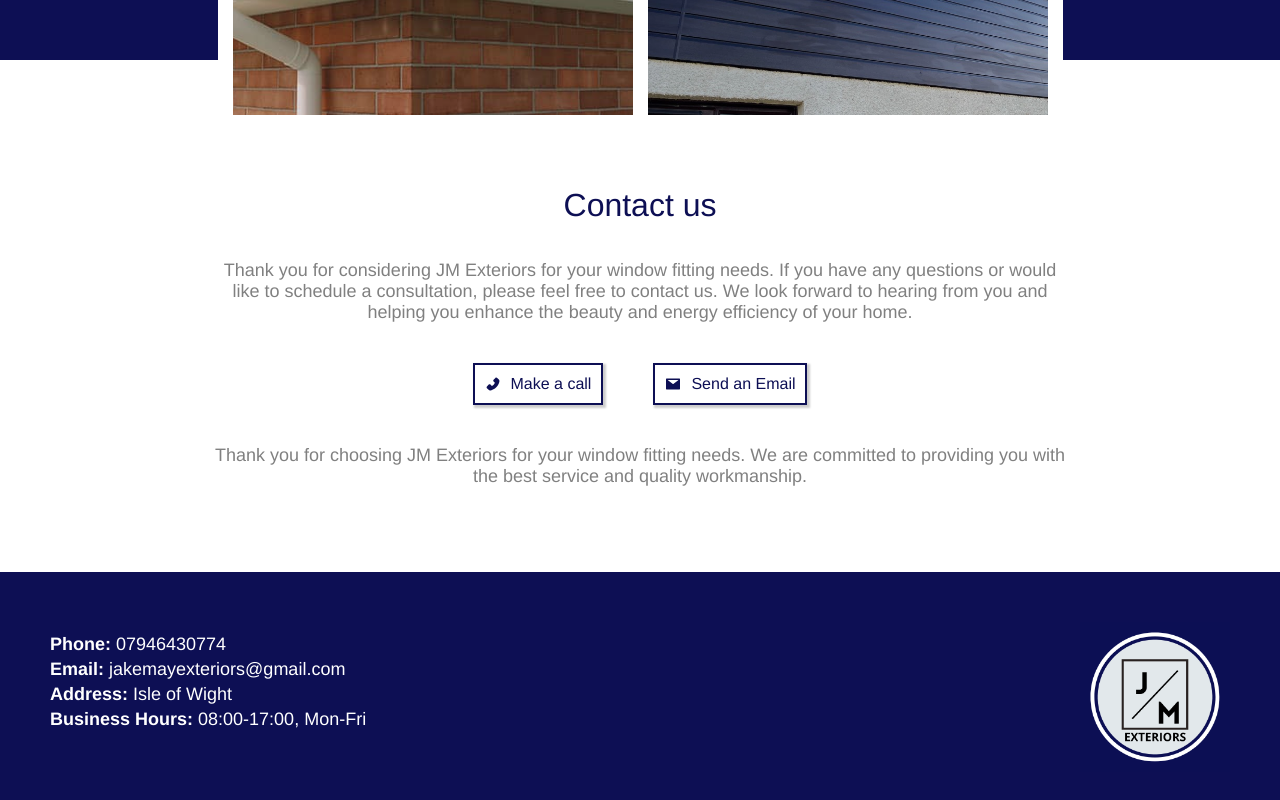
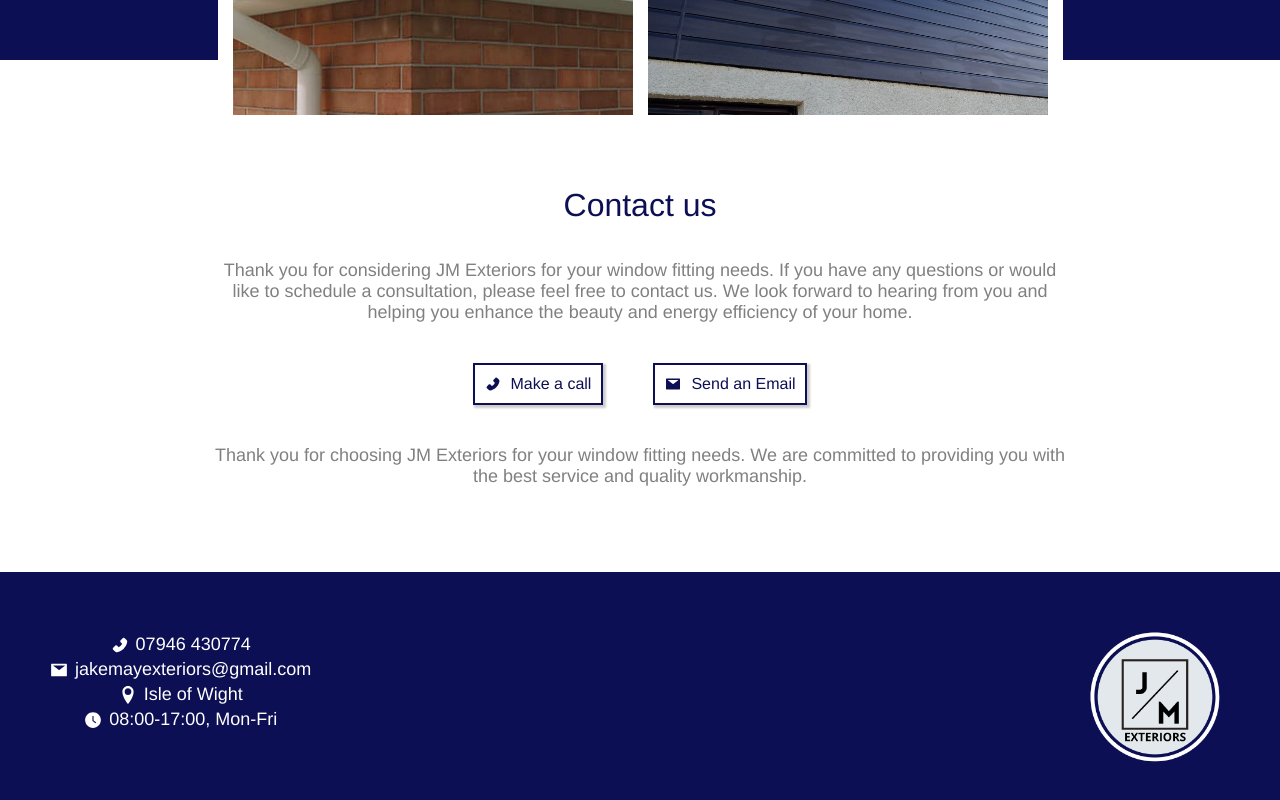
Before and after one commit to leoarthurwall/JM-Exteriors, a React (Create React App) app: page / in a window 1280 px wide. Shown: the part 2405-3205 px from the top of the page. Built offline with nearby package versions, Linux system fonts and the light colour scheme.

Commit message:
footer - added icons instead of text for the list items

```diff
--- a/src/components/Footer/Footer.js
+++ b/src/components/Footer/Footer.js
@@ -1,5 +1,7 @@
 import React from "react";
 import styles from "./Footer.module.css";
+import { AiFillPhone, AiFillMail, AiFillClockCircle } from "react-icons/ai";
+import { ImLocation } from "react-icons/im";
 
 const Footer = () => {
   return (
@@ -7,18 +9,20 @@ const Footer = () => {
       <div className={styles.right}>
         <ul className={styles.ul}>
           <li className={styles.list}>
-            <span className={styles.span}>Phone: </span>07946430774
+            <AiFillPhone />
+            07946 430774
           </li>
           <li className={styles.list}>
-            <span className={styles.span}>Email:</span>{" "}
+            <AiFillMail />
             jakemayexteriors@gmail.com
           </li>
           <li className={styles.list}>
-            <span className={styles.span}>Address: </span>Isle of Wight
+            <ImLocation />
+            Isle of Wight
           </li>
           <li className={styles.list}>
-            <span className={styles.span}>Business Hours: </span>08:00-17:00,
-            Mon-Fri
+            <AiFillClockCircle />
+            08:00-17:00, Mon-Fri
           </li>
         </ul>
       </div>
--- a/src/components/Footer/Footer.module.css
+++ b/src/components/Footer/Footer.module.css
@@ -54,6 +54,10 @@
 .list {
   font-size: 18px;
   font-weight: 300;
+  display: flex;
+  justify-content: center;
+  align-items: center;
+  gap: 7px;
 }
 @media screen and (max-width: 550px) {
   .list {
```
